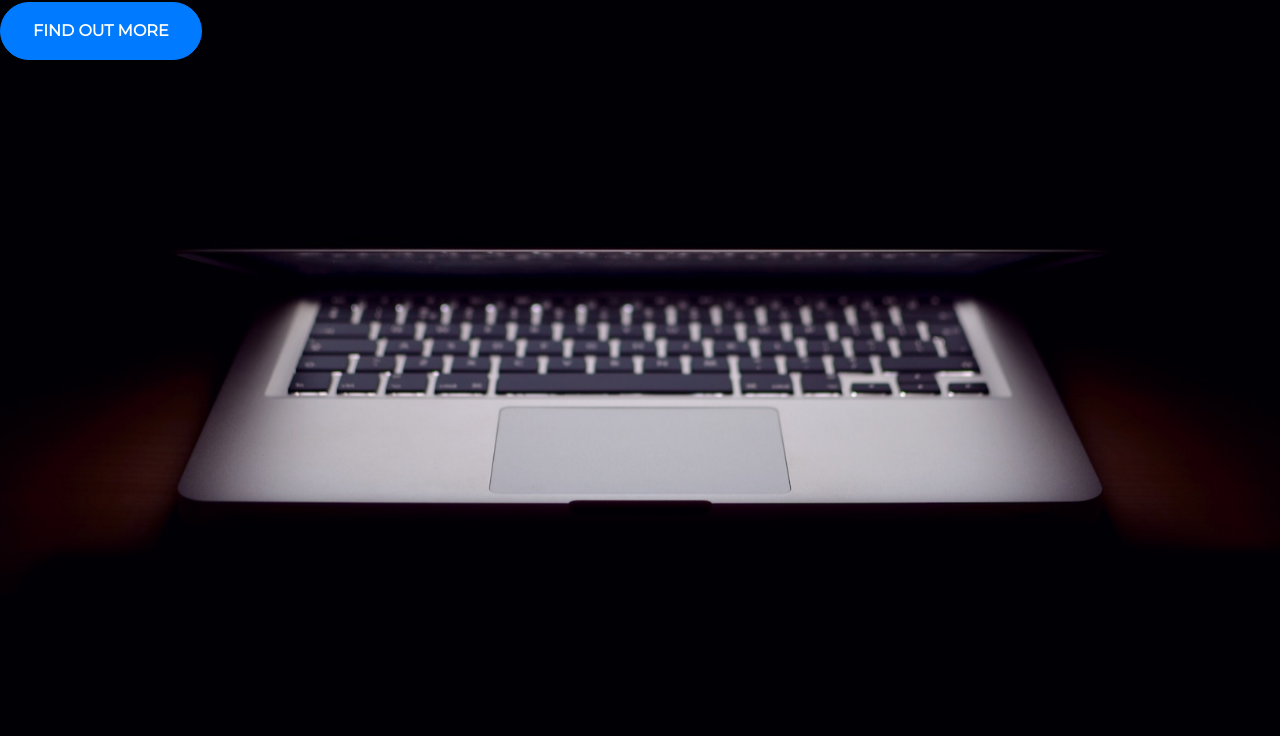
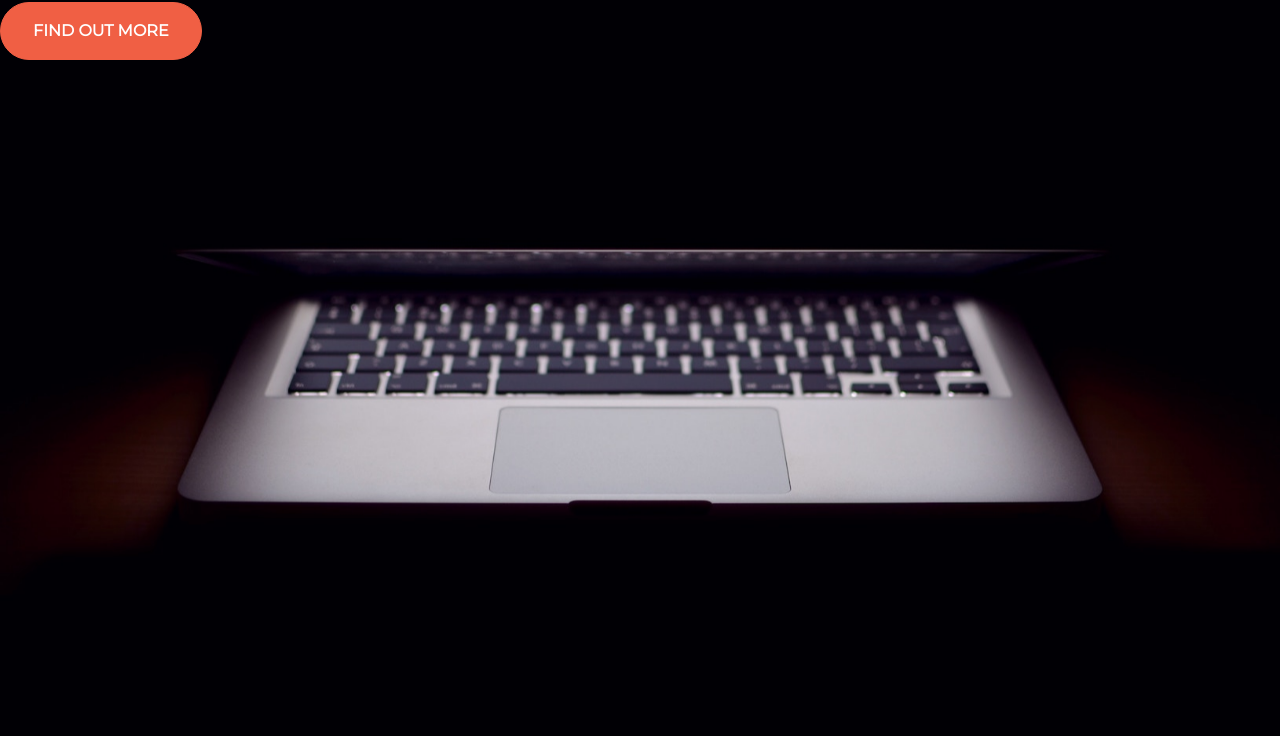
Before and after one commit to phu-p/startup-page, a plain HTML site: page index.html in a window 1280 px wide. Shown: the part 64-800 px from the top of the page. Drawn offline with nearby package versions, Linux system fonts and the light colour scheme.

Commit message:
Add background color and border color to the button

```diff
--- a/style.css
+++ b/style.css
@@ -21,6 +21,11 @@ h1 {
   text-transform: uppercase;
 }
 
+.btn-primary {
+  background-color: #F05F44;
+  border-color: #F05F44;
+}
+
 .btn-xl {
   padding: 1rem 2rem;
 }
```
